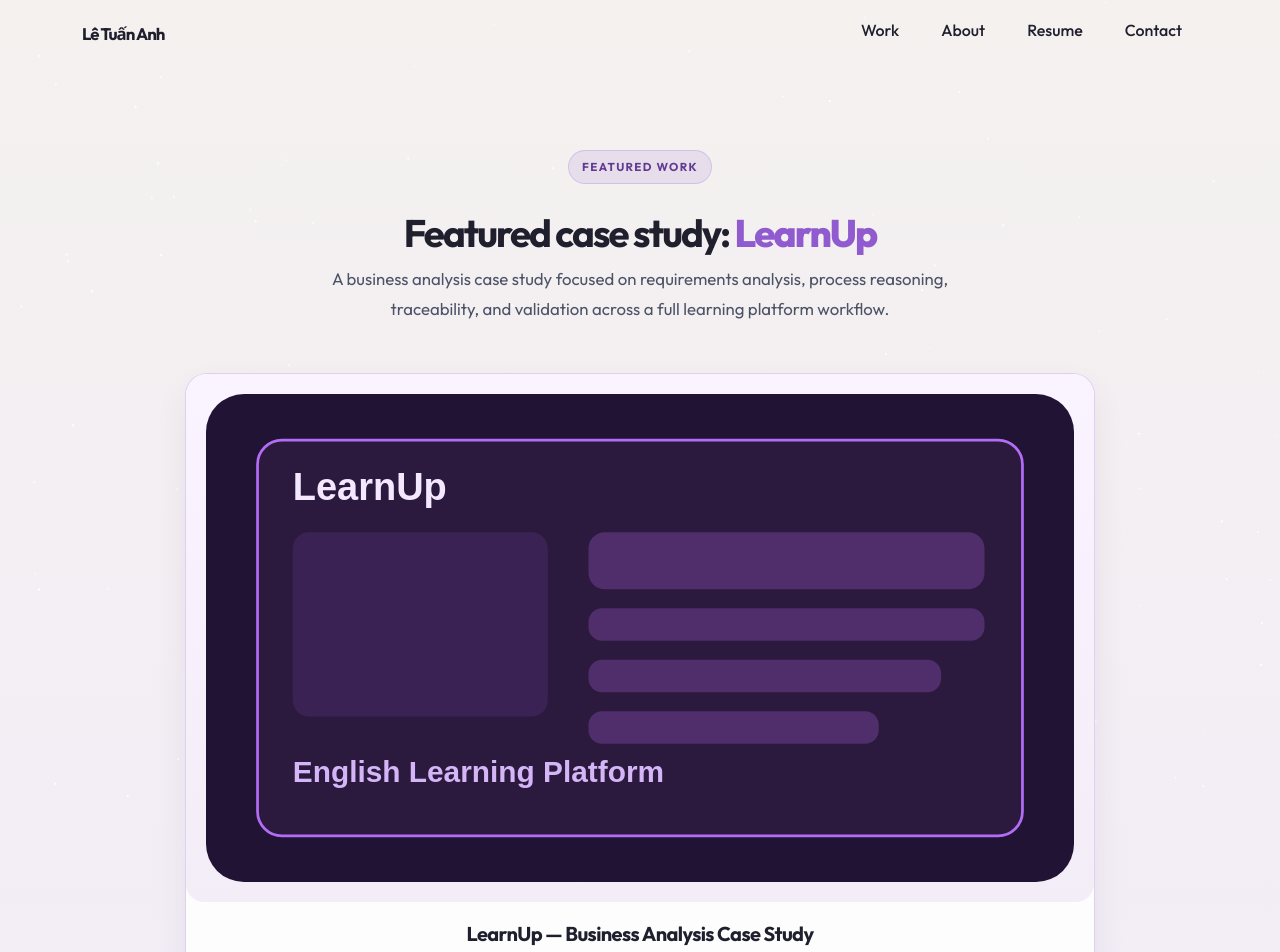
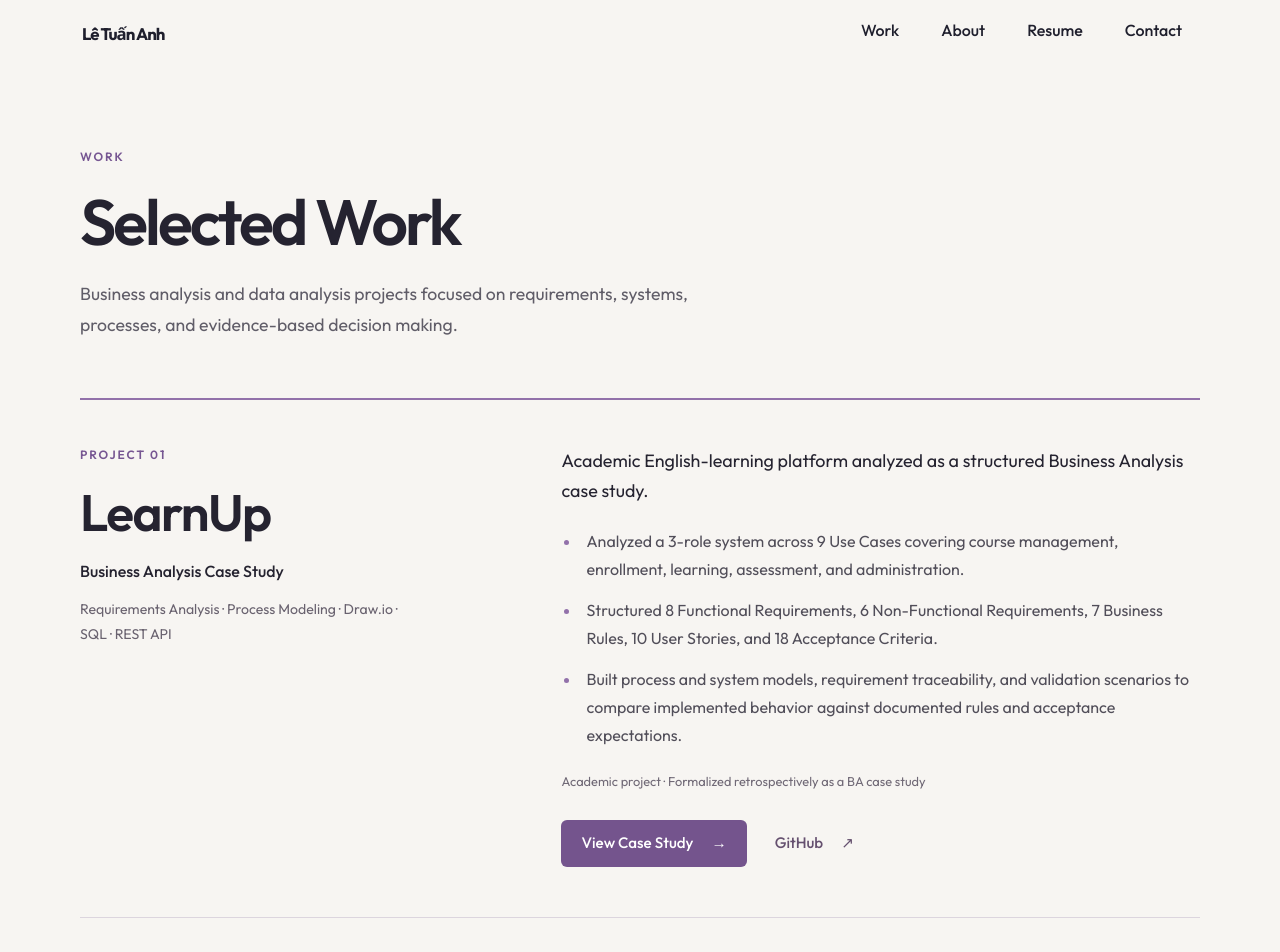
Before and after one commit to ltuananh1105/Portfolio, a React (Create React App) app: page /project in a window 1280 px wide. Shown: the top 952 px of the page. Built offline with nearby package versions, Linux system fonts and the light colour scheme; a web font is replaced by a local one.

Commit message:
Redesign selected work page with LearnUp and churn projects

```diff
--- /dev/null
+++ b/src/components/Projects/Projects.css
@@ -0,0 +1,50 @@
+.selected-work {
+  background: #f7f5f2;
+  color: #252330;
+  padding: 148px 28px 80px;
+  text-align: left;
+  min-height: 100vh;
+}
+.selected-work__shell { max-width: 1120px; margin: 0 auto; }
+.selected-work__intro { max-width: 760px; margin-bottom: 58px; }
+.selected-work__eyebrow,
+.work-entry__number {
+  text-transform: uppercase;
+  letter-spacing: .16em;
+  font-size: .75rem;
+  font-weight: 600;
+  color: #765692;
+  margin-bottom: 18px;
+}
+.selected-work__intro h1 { font-size: clamp(2.5rem, 5vw, 4rem); letter-spacing: -.045em; font-weight: 600; margin-bottom: 18px; }
+.selected-work__summary { font-size: 1.1rem; line-height: 1.75; color: #605d68; margin: 0; max-width: 690px; }
+.work-entry { display: grid; grid-template-columns: minmax(0, .85fr) minmax(0, 1.3fr); gap: 64px; padding: 46px 0 50px; border-top: 1px solid #dcd5de; }
+.work-entry:first-child { border-top: 2px solid #9271aa; }
+.work-entry__identity, .work-entry__content { min-width: 0; }
+.work-entry h2 { font-size: clamp(1.7rem, 2.6vw, 2.25rem); line-height: 1.2; letter-spacing: -.03em; font-weight: 600; margin-bottom: 15px; overflow-wrap: anywhere; }
+.work-entry:first-child h2 { font-size: clamp(2.4rem, 4vw, 3.3rem); }
+.work-entry__type { font-size: 1rem; font-weight: 500; margin-bottom: 14px; }
+.work-entry__focus { color: #69626f; font-size: .88rem; line-height: 1.8; max-width: 330px; margin: 0; }
+.work-entry__description { font-size: 1.12rem; line-height: 1.65; margin-bottom: 22px; }
+.work-entry__highlights { padding-left: 20px; margin: 0; color: #514e59; font-size: 1rem; line-height: 1.75; }
+.work-entry__highlights li { padding-left: 5px; margin-bottom: 13px; }
+.work-entry__highlights li::marker { color: #9271aa; }
+.work-entry__note { color: #716a77; font-size: .8rem; line-height: 1.6; margin: 22px 0 0; }
+.work-entry__actions { display: flex; align-items: center; flex-wrap: wrap; gap: 14px 24px; margin-top: 28px; }
+.work-entry__actions a { display: inline-flex; align-items: center; justify-content: center; gap: 18px; min-height: 46px; font-size: .95rem; font-weight: 500; text-decoration: none; border-radius: 6px; }
+.work-entry__primary { background: #74548d; color: #fff; padding: 12px 20px; }
+.work-entry__primary:hover { background: #604376; color: #fff; }
+.work-entry__github { color: #65506f; padding: 10px 4px; }
+.work-entry__github:hover { color: #483453; text-decoration: underline !important; }
+.work-entry__actions a:focus-visible { outline: 3px solid #9271aa; outline-offset: 4px; }
+@media (max-width: 991px) {
+  .work-entry { gap: 32px; grid-template-columns: minmax(0, .85fr) minmax(0, 1.15fr); }
+}
+@media (max-width: 767px) {
+  .selected-work { padding: 116px 22px 48px; }
+  .selected-work__intro { margin-bottom: 36px; }
+  .selected-work__summary { font-size: 1rem; }
+  .work-entry { grid-template-columns: minmax(0, 1fr); gap: 25px; padding: 32px 0 38px; }
+  .work-entry__number { margin-bottom: 12px; }
+  .work-entry__focus { max-width: none; }
+}
--- a/src/components/Projects/Projects.js
+++ b/src/components/Projects/Projects.js
@@ -1,48 +1,83 @@
 import React from "react";
-import { Container, Row, Col } from "react-bootstrap";
-import ProjectCard from "./ProjectCards";
-import Particle from "../Particle";
-import learnupPlaceholder from "../../Assets/Projects/learnup-placeholder.svg";
+import { Link } from "react-router-dom";
+import "./Projects.css";
+
+const projects = [
+  {
+    id: "learnup",
+    number: "01",
+    title: "LearnUp",
+    type: "Business Analysis Case Study",
+    focus: "Requirements Analysis · Process Modeling · Draw.io · SQL · REST API",
+    description: "Academic English-learning platform analyzed as a structured Business Analysis case study.",
+    highlights: [
+      "Analyzed a 3-role system across 9 Use Cases covering course management, enrollment, learning, assessment, and administration.",
+      "Structured 8 Functional Requirements, 6 Non-Functional Requirements, 7 Business Rules, 10 User Stories, and 18 Acceptance Criteria.",
+      "Built process and system models, requirement traceability, and validation scenarios to compare implemented behavior against documented rules and acceptance expectations.",
+    ],
+    note: "Academic project · Formalized retrospectively as a BA case study",
+    cta: "View Case Study",
+    route: "/projects/learnup",
+    github: "https://github.com/ltuananh1105/DoAn",
+  },
+  {
+    id: "customer-churn",
+    number: "02",
+    title: "E-Commerce Customer Churn & Retention Analysis",
+    type: "Data Analysis Case Study",
+    focus: "SQL · Power BI · Customer Analytics",
+    highlights: [
+      "Analyzed 5,600+ customer records using SQL cleaning, feature engineering, and exploratory analysis.",
+      "Identified 32.42% churn among customers in their first 6 months compared with the 16.84% overall baseline.",
+      "Found customers with complaints had a 31.67% churn rate versus 10.93% for customers without complaints, supporting targeted retention recommendations.",
+    ],
+    cta: "View Analysis",
+    route: "/projects/customer-churn",
+    github: "https://github.com/ltuananh1105/Ecommerce-Customer-Churn-Analysis",
+  },
+];
 
 function Projects() {
   return (
-    <Container fluid className="project-section">
-      <Particle />
-      <Container className="project-shell">
-        <div className="project-intro">
-          <p className="kicker">Featured work</p>
-          <h1 className="project-heading">
-            Featured case study: <strong className="purple">LearnUp</strong>
-          </h1>
-          <p className="project-summary">
-            A business analysis case study focused on requirements analysis,
-            process reasoning, traceability, and validation across a full
-            learning platform workflow.
+    <main className="selected-work">
+      <div className="selected-work__shell">
+        <header className="selected-work__intro">
+          <p className="selected-work__eyebrow">Work</p>
+          <h1>Selected Work</h1>
+          <p className="selected-work__summary">
+            Business analysis and data analysis projects focused on requirements,
+            systems, processes, and evidence-based decision making.
           </p>
+        </header>
+        <div className="selected-work__projects">
+          {projects.map((project) => (
+            <article className="work-entry" key={project.id} aria-labelledby={`${project.id}-title`}>
+              <div className="work-entry__identity">
+                <p className="work-entry__number">Project {project.number}</p>
+                <h2 id={`${project.id}-title`}>{project.title}</h2>
+                <p className="work-entry__type">{project.type}</p>
+                <p className="work-entry__focus">{project.focus}</p>
+              </div>
+              <div className="work-entry__content">
+                {project.description && <p className="work-entry__description">{project.description}</p>}
+                <ul className="work-entry__highlights">
+                  {project.highlights.map((highlight) => <li key={highlight}>{highlight}</li>)}
+                </ul>
+                {project.note && <p className="work-entry__note">{project.note}</p>}
+                <div className="work-entry__actions">
+                  <Link className="work-entry__primary" to={project.route}>
+                    {project.cta} <span aria-hidden="true">→</span>
+                  </Link>
+                  <a className="work-entry__github" href={project.github} target="_blank" rel="noopener noreferrer" aria-label={`${project.title} on GitHub (opens in a new tab)`}>
+                    GitHub <span aria-hidden="true">↗</span>
+                  </a>
+                </div>
+              </div>
+            </article>
+          ))}
         </div>
-        <Row style={{ justifyContent: "center", paddingBottom: "10px" }}>
-          <Col md={10} className="project-card">
-            <ProjectCard
-              imgPath={learnupPlaceholder}
-              isBlog={false}
-              title="LearnUp — Business Analysis Case Study"
-              description="Academic full-stack English learning platform covering course publishing, enrollment, assessment, progress tracking, and AI-assisted learning, with BA artifacts, validation, and traceability built into the project story."
-              tags={[
-                "Business Analysis",
-                "System Analysis",
-                "Requirements Analysis",
-                "React",
-                "Spring Boot",
-                "SQL Server",
-                "Gemini API",
-              ]}
-              caseStudyLink="/projects/learnup"
-              featured={true}
-            />
-          </Col>
-        </Row>
-      </Container>
-    </Container>
+      </div>
+    </main>
   );
 }
 
```
